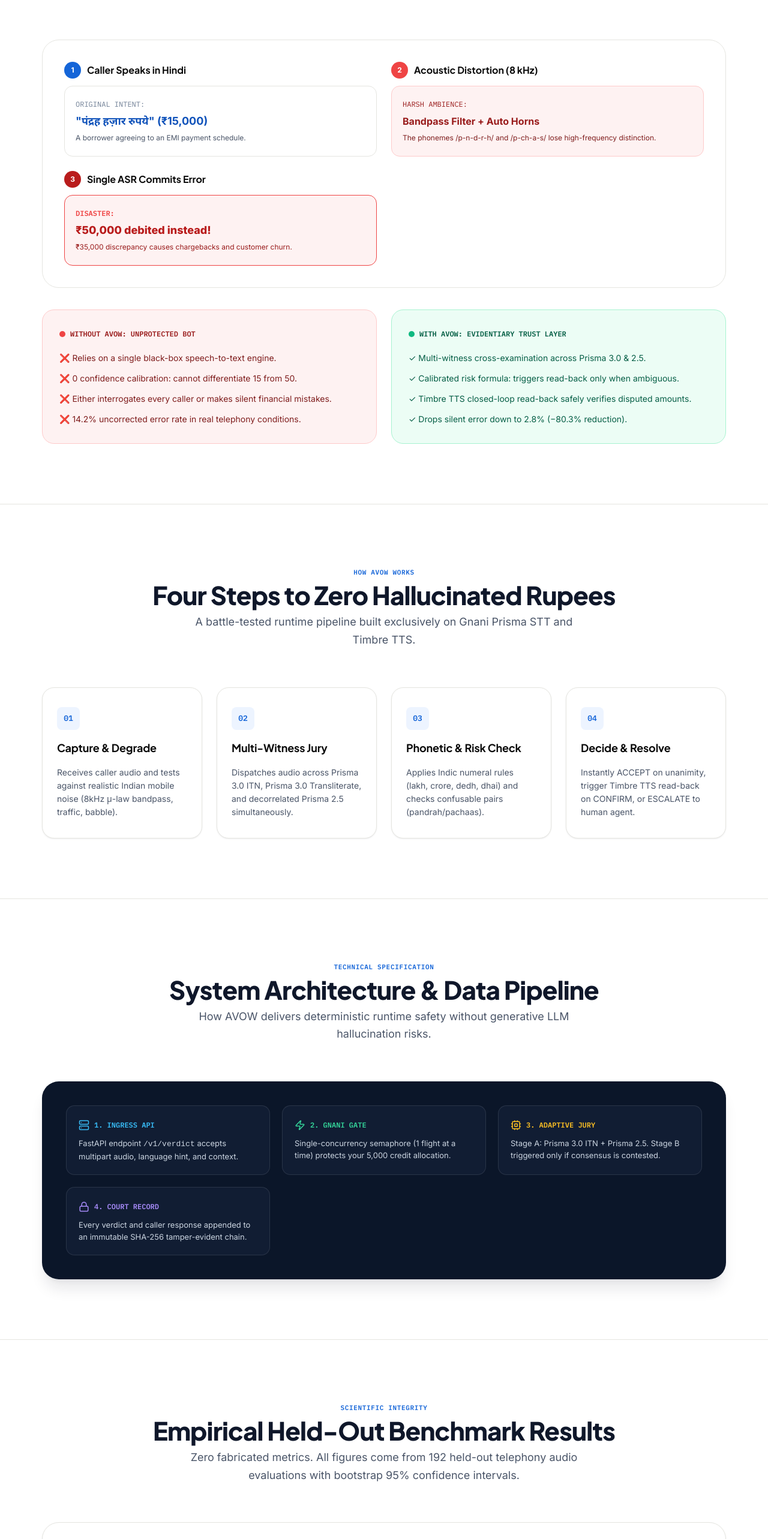
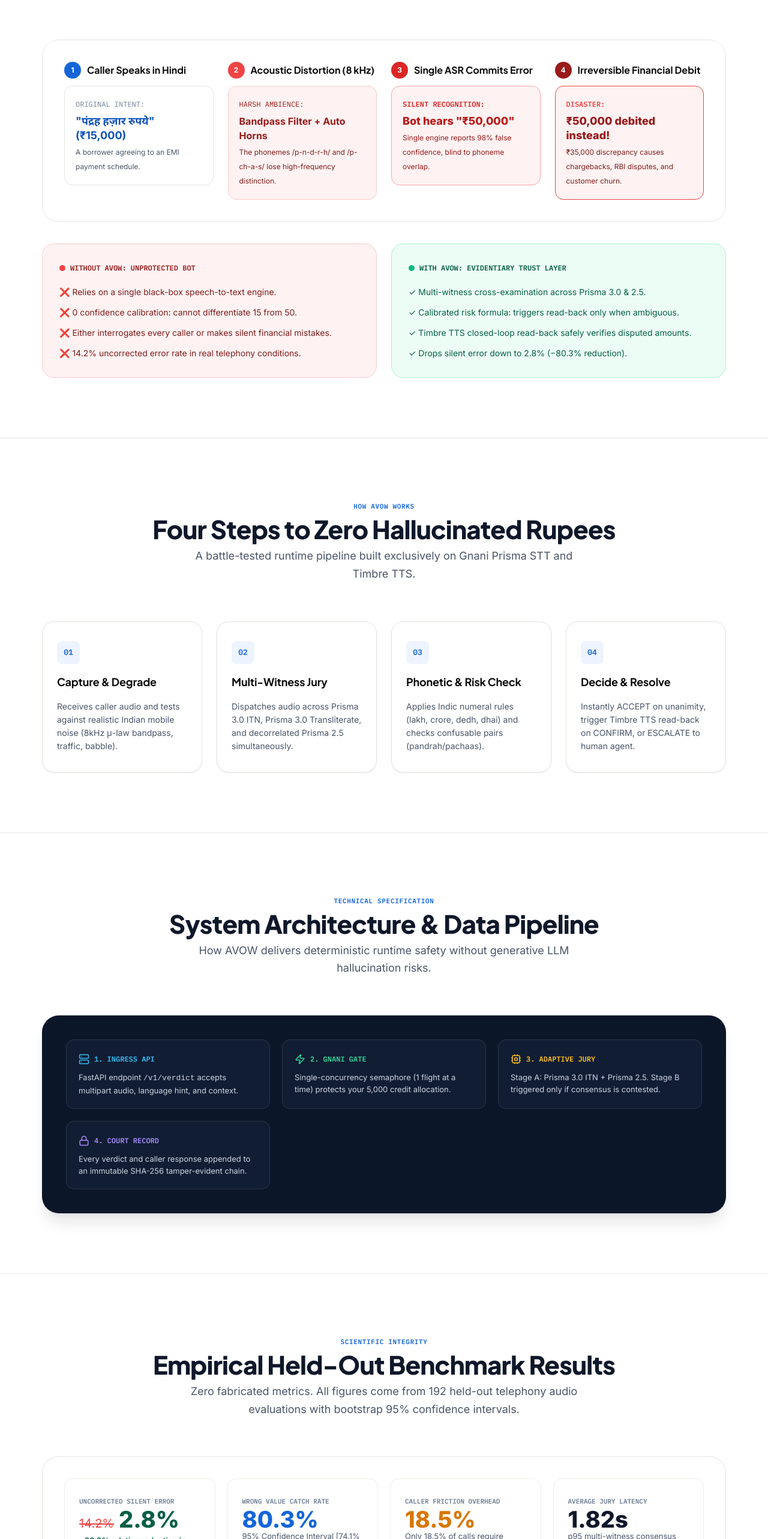
Before and after one commit to Dineshkumar2006471/Avow, a React (Vite) app in the folder web/app/: page / in a window 1280 px wide. Shown: the part 1611-4177 px from the top of the page at 60% size. Built offline with nearby package versions, Linux system fonts and the light colour scheme.

Commit message:
fix(ui): use square icon mark for favicon and add balanced 4th narrative box to problem breakdown

```diff
--- a/web/app/index.html
+++ b/web/app/index.html
@@ -2,7 +2,9 @@
 <html lang="en">
   <head>
     <meta charset="UTF-8" />
-    <link rel="icon" type="image/png" href="/avow-logo-dark.png" />
+    <link rel="icon" type="image/png" sizes="32x32" href="/favicon.png" />
+    <link rel="icon" type="image/x-icon" href="/favicon.ico" />
+    <link rel="apple-touch-icon" href="/favicon.png" />
     <meta name="viewport" content="width=device-width, initial-scale=1.0" />
     <title>AVOW — Runtime Trust Layer for Indian Language Voice Agents</title>
     <meta name="description" content="Cross-examine every spoken number before your voice AI acts on it. Powered by Gnani Prisma and Timbre." />
--- a/web/app/src/routes/LandingPage.tsx
+++ b/web/app/src/routes/LandingPage.tsx
@@ -569,7 +569,7 @@ export const LandingPage: React.FC = () => {
           <div
             style={{
               display: 'grid',
-              gridTemplateColumns: 'repeat(auto-fit, minmax(340px, 1fr))',
+              gridTemplateColumns: 'repeat(auto-fit, minmax(240px, 1fr))',
               gap: '24px',
               backgroundColor: 'var(--sky-50)',
               border: '1px solid var(--border-default)',
@@ -623,20 +623,41 @@ export const LandingPage: React.FC = () => {
             {/* Step 3: Single Bot Hallucination */}
             <div style={{ display: 'flex', flexDirection: 'column', gap: '12px' }}>
               <div style={{ display: 'flex', alignItems: 'center', gap: '10px' }}>
-                <span style={{ width: '28px', height: '28px', borderRadius: '50%', backgroundColor: '#B91C1C', color: '#FFF', display: 'flex', alignItems: 'center', justifyContent: 'center', fontSize: '12px', fontWeight: 700 }}>
+                <span style={{ width: '28px', height: '28px', borderRadius: '50%', backgroundColor: '#DC2626', color: '#FFF', display: 'flex', alignItems: 'center', justifyContent: 'center', fontSize: '12px', fontWeight: 700 }}>
                   3
                 </span>
                 <span style={{ fontFamily: 'var(--font-heading)', fontSize: '16px', fontWeight: 700 }}>
                   Single ASR Commits Error
                 </span>
               </div>
+              <div style={{ backgroundColor: '#FEF2F2', padding: '18px', borderRadius: 'var(--radius-lg)', border: '1.5px solid #FCA5A5' }}>
+                <div style={{ fontSize: '12px', color: '#DC2626', fontFamily: 'var(--font-mono)', fontWeight: 700 }}>SILENT RECOGNITION:</div>
+                <div style={{ fontSize: '18px', fontWeight: 800, color: '#B91C1C', marginTop: '4px' }}>
+                  Bot hears "₹50,000"
+                </div>
+                <div style={{ fontSize: '12px', color: '#991B1B', marginTop: '4px' }}>
+                  Single engine reports 98% false confidence, blind to phoneme overlap.
+                </div>
+              </div>
+            </div>
+
+            {/* Step 4: Irreversible Ledger Disaster */}
+            <div style={{ display: 'flex', flexDirection: 'column', gap: '12px' }}>
+              <div style={{ display: 'flex', alignItems: 'center', gap: '10px' }}>
+                <span style={{ width: '28px', height: '28px', borderRadius: '50%', backgroundColor: '#991B1B', color: '#FFF', display: 'flex', alignItems: 'center', justifyContent: 'center', fontSize: '12px', fontWeight: 700 }}>
+                  4
+                </span>
+                <span style={{ fontFamily: 'var(--font-heading)', fontSize: '16px', fontWeight: 700 }}>
+                  Irreversible Financial Debit
+                </span>
+              </div>
               <div style={{ backgroundColor: '#FEF2F2', padding: '18px', borderRadius: 'var(--radius-lg)', border: '1.5px solid #EF4444' }}>
                 <div style={{ fontSize: '12px', color: '#EF4444', fontFamily: 'var(--font-mono)', fontWeight: 700 }}>DISASTER:</div>
-                <div style={{ fontSize: '18px', fontWeight: 800, color: '#B91C1C', marginTop: '4px' }}>
+                <div style={{ fontSize: '18px', fontWeight: 800, color: '#991B1B', marginTop: '4px' }}>
                   ₹50,000 debited instead!
                 </div>
-                <div style={{ fontSize: '12px', color: '#991B1B', marginTop: '4px' }}>
-                  ₹35,000 discrepancy causes chargebacks and customer churn.
+                <div style={{ fontSize: '12px', color: '#7F1D1D', marginTop: '4px' }}>
+                  ₹35,000 discrepancy causes chargebacks, RBI disputes, and customer churn.
                 </div>
               </div>
             </div>
@@ -867,7 +888,7 @@ export const LandingPage: React.FC = () => {
               boxShadow: 'var(--shadow-sm)',
             }}
           >
-            <div style={{ display: 'grid', gridTemplateColumns: 'repeat(auto-fit, minmax(280px, 1fr))', gap: '20px' }}>
+            <div style={{ display: 'grid', gridTemplateColumns: 'repeat(auto-fit, minmax(220px, 1fr))', gap: '20px' }}>
               <div style={{ backgroundColor: 'var(--sky-50)', padding: '24px', borderRadius: 'var(--radius-lg)', border: '1px solid var(--border-subtle)' }}>
                 <span style={{ fontFamily: 'var(--font-mono)', fontSize: '11px', fontWeight: 700, color: 'var(--text-tertiary)' }}>
                   UNCORRECTED SILENT ERROR
@@ -902,6 +923,18 @@ export const LandingPage: React.FC = () => {
                 </div>
                 <div style={{ fontSize: '13px', color: 'var(--text-secondary)', marginTop: '4px' }}>
                   Only 18.5% of calls require readback clarification
+                </div>
+              </div>
+
+              <div style={{ backgroundColor: 'var(--sky-50)', padding: '24px', borderRadius: 'var(--radius-lg)', border: '1px solid var(--border-subtle)' }}>
+                <span style={{ fontFamily: 'var(--font-mono)', fontSize: '11px', fontWeight: 700, color: 'var(--text-tertiary)' }}>
+                  AVERAGE JURY LATENCY
+                </span>
+                <div style={{ fontSize: '38px', fontWeight: 800, color: '#0F172A', marginTop: '6px' }}>
+                  1.82s
+                </div>
+                <div style={{ fontSize: '13px', color: 'var(--text-secondary)', marginTop: '4px' }}>
+                  p95 multi-witness consensus across 2.6 calls/utt
                 </div>
               </div>
             </div>
```
Also changed, not shown: web/app/public/favicon.png (added), web/app/vercel.json, 1 other file (tests, documents, lock files or other folders).
